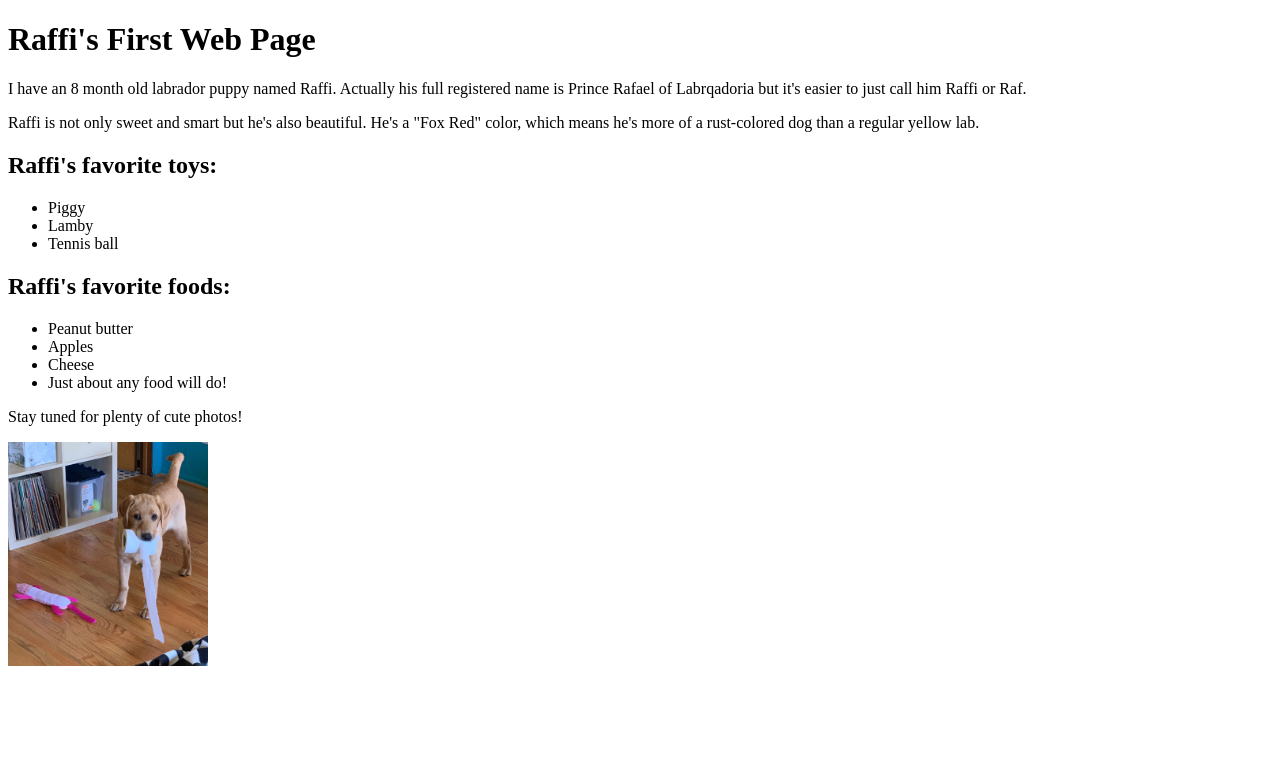
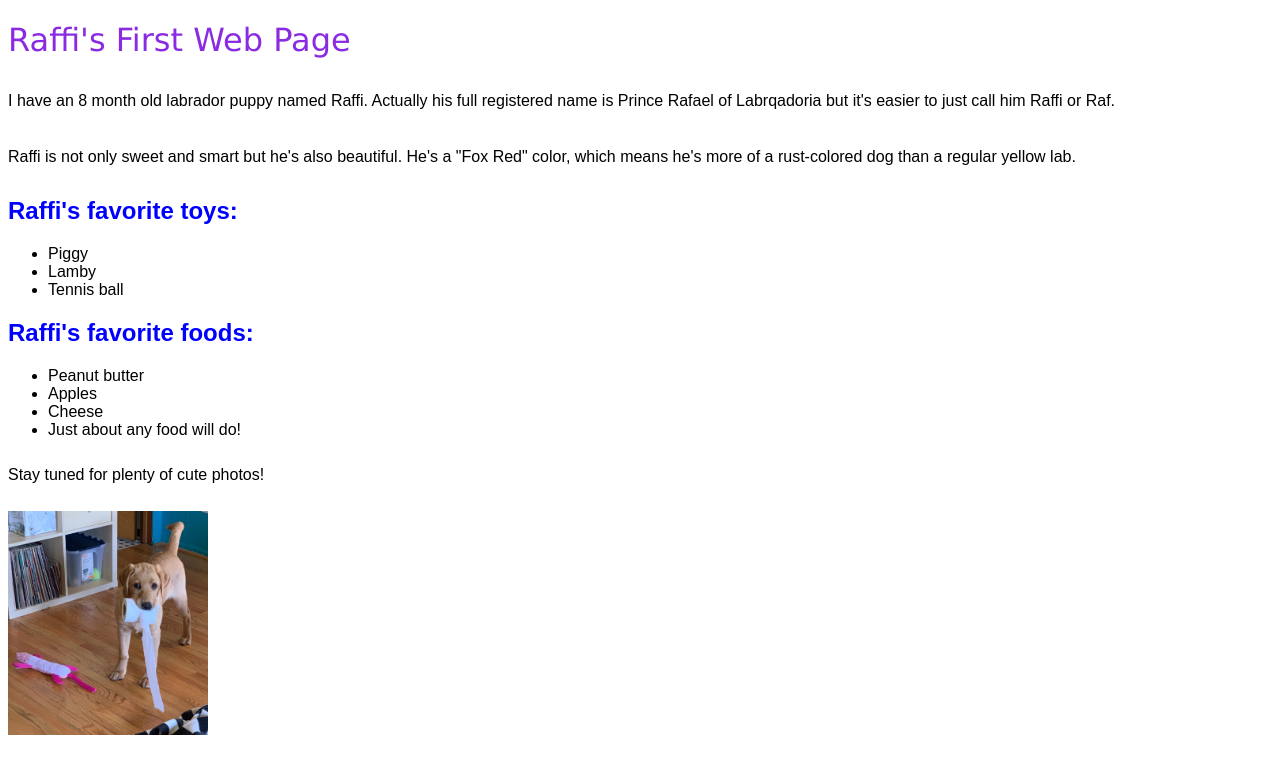
Before and after one commit to amypierce/Raffi, a plain HTML site: page raffi.html in a window 1280 px wide. Drawn offline with Linux system fonts and the light colour scheme.

Commit message:
add css styles

```diff
--- /dev/null
+++ b/css/styles.css
@@ -0,0 +1,19 @@
+h1 {
+    color: blueviolet;
+    font-family: 'Lucida Sans', 'Lucida Sans Regular', 'Lucida Grande', 'Lucida Sans Unicode', Geneva, Verdana, sans-serif;
+    font-weight: 300
+}
+
+h2 {
+    color: blue;
+    font-family: sans-serif;
+}
+
+p {
+    font-family: sans-serif;
+    line-height: 40px;
+}
+
+ul {
+    font-family: sans-serif;
+}
--- a/raffi.html
+++ b/raffi.html
@@ -1,6 +1,7 @@
 <!DOCTYPE html>
 <html>
     <head>
+        <link href="css/styles.css" rel="stylesheet" type="text/css">
         <title>Web Page for Raffi the Labrador</title>
     </head>
     <body>
```
